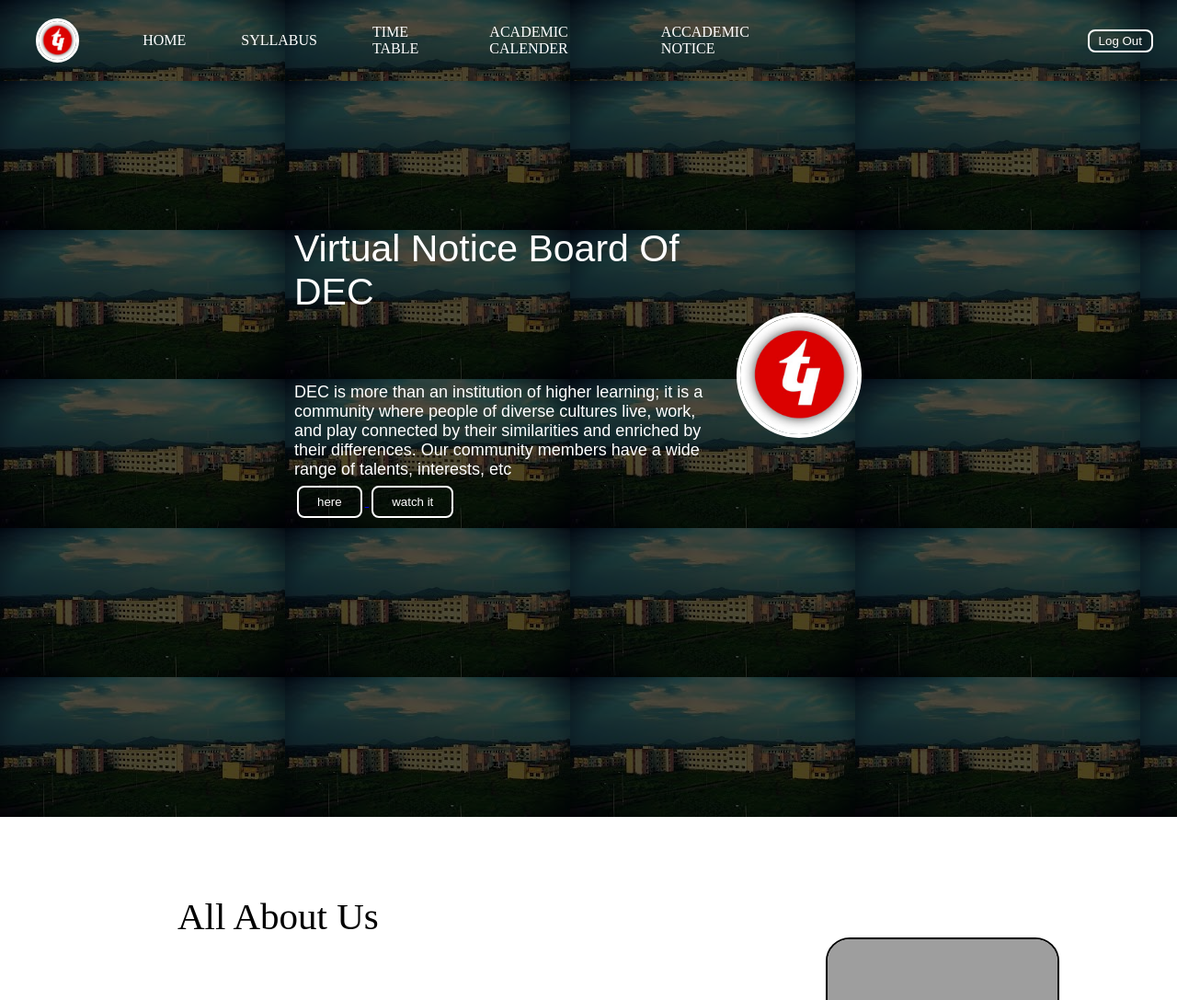
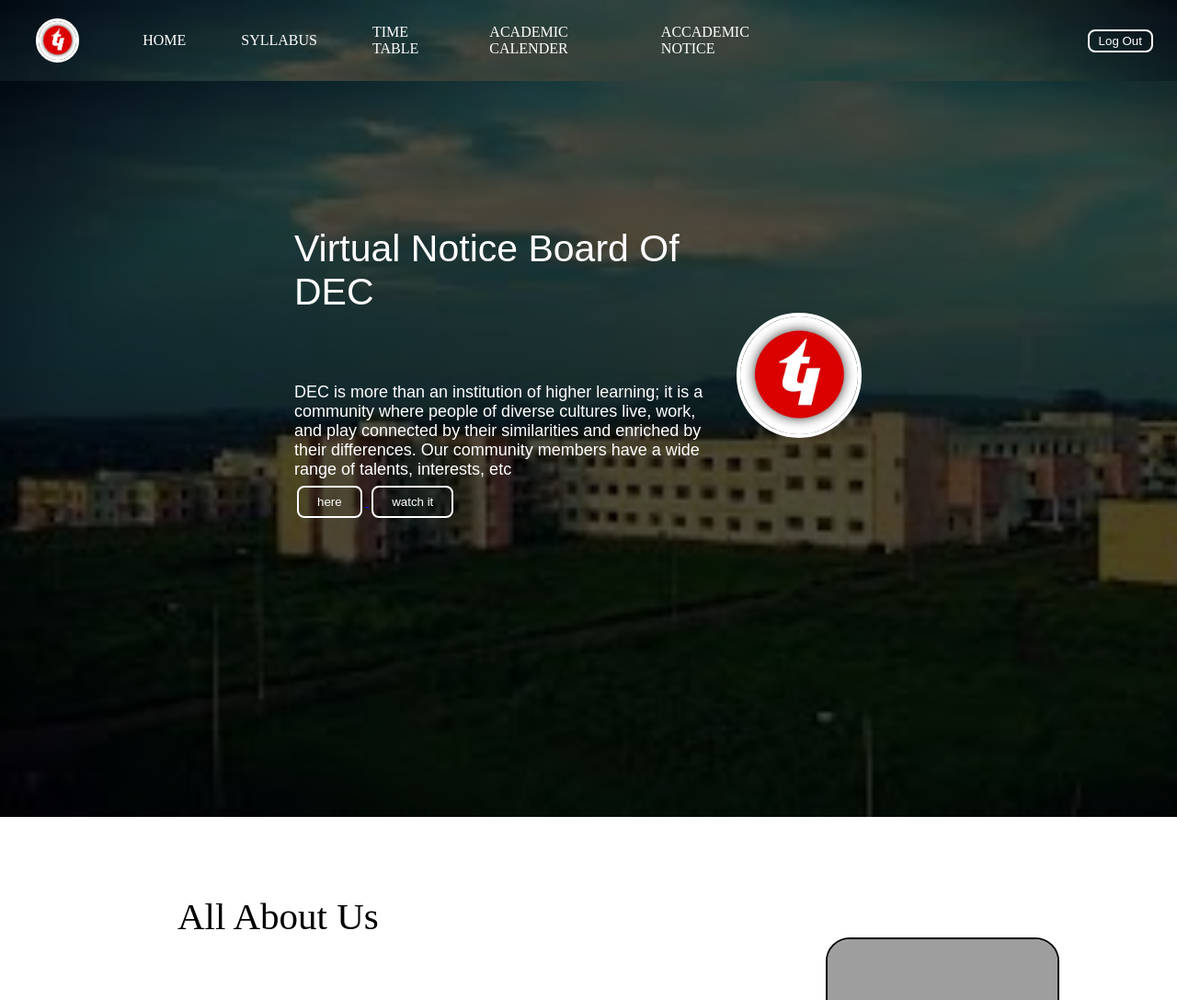
Before and after one commit to Mritunjay800/DecStatic, a PHP site: page /main.html in a window 1280 px wide. Shown: the top 1087 px of the page at 92% size. Run offline with PHP 8.4, Linux system fonts and the light colour scheme; some libraries are stand-ins or nearby versions; grey boxes are pictures that could not be loaded.

Commit message:
Update main.css

```diff
--- a/main.css
+++ b/main.css
@@ -60,7 +60,6 @@
 
 .background{
 	background:rgba(0,0,0,0.7)url('bground.jpg');
-	img src="bground.jpg"
 	background-size: cover;
 	background-blend-mode: darken;
 }
```
